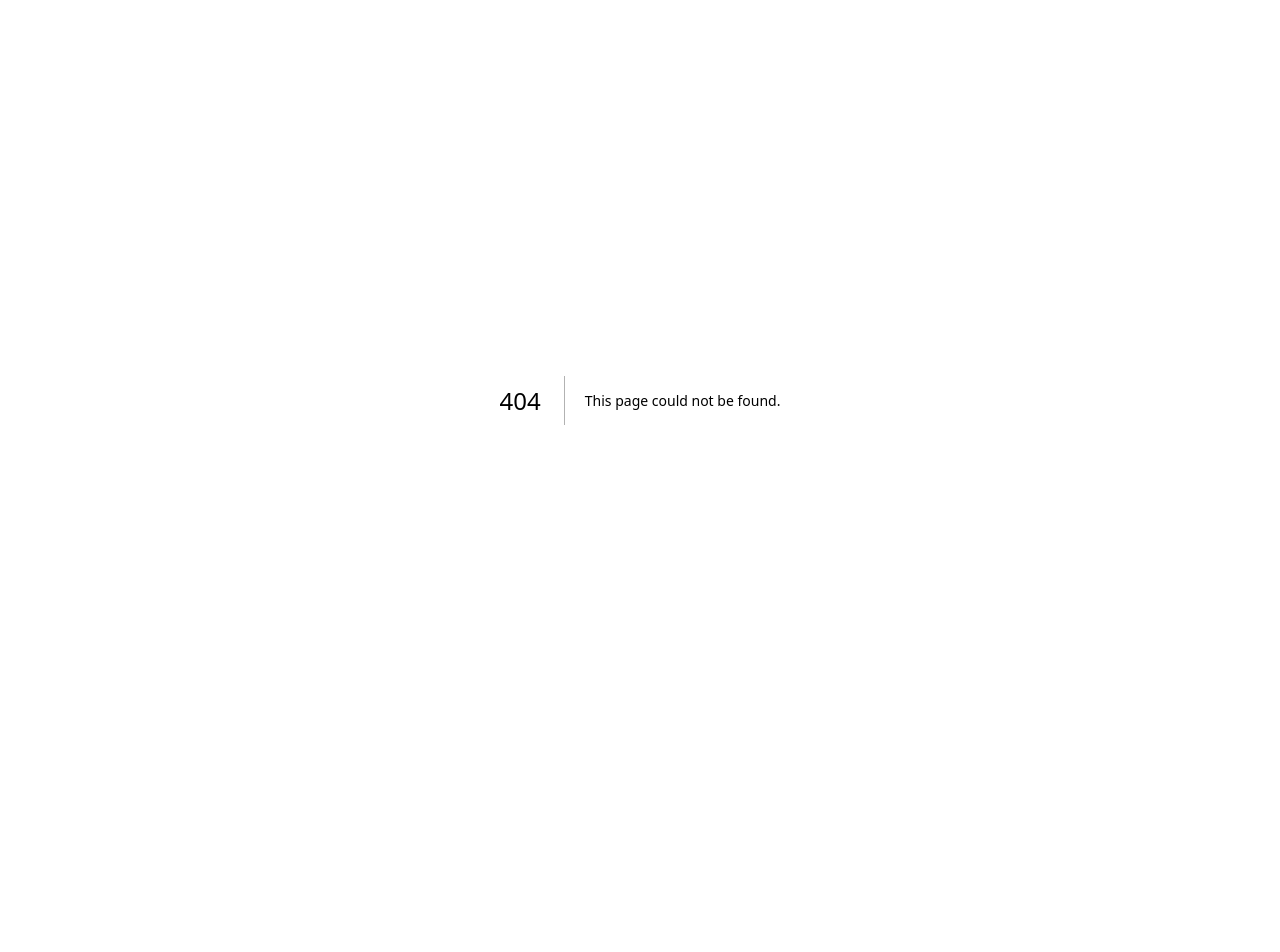
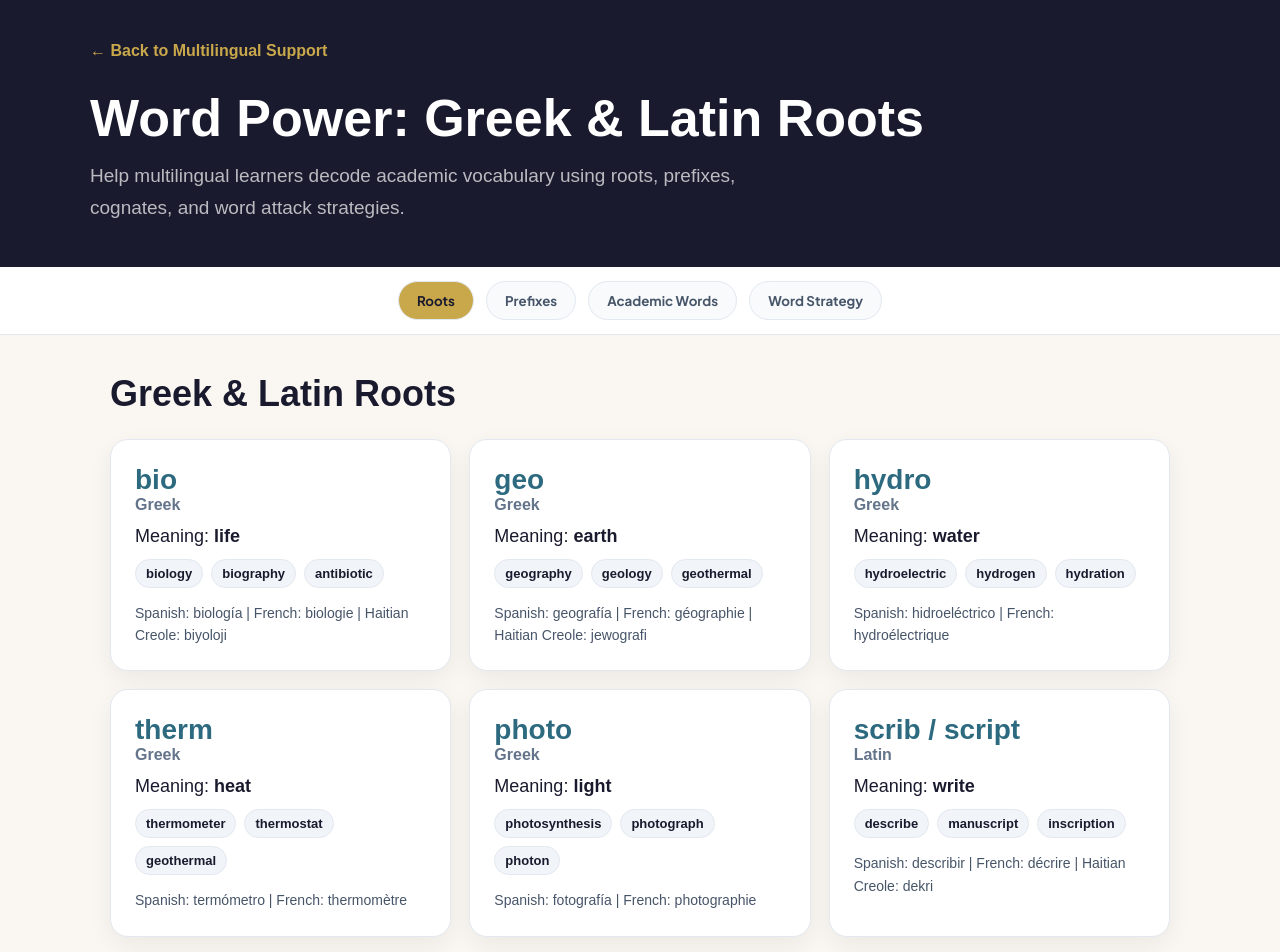
Before and after one commit to terrancevwilliams830-cloud/eduprompt-multilingual-support, a Next.js app: page /roots in a window 1280 px wide. Before the commit this address had no page. Shown: the top 952 px of the page. Before the commit the page ends 800 px from the top, so only its background shows below. Built offline with nearby package versions, Linux system fonts and the light colour scheme.

Commit message:
Create page.tsx

```diff
--- /dev/null
+++ b/app/roots/page.tsx
@@ -0,0 +1,319 @@
+"use client";
+
+import Link from "next/link";
+import { useState } from "react";
+
+const roots = [
+  {
+    root: "bio",
+    origin: "Greek",
+    meaning: "life",
+    examples: ["biology", "biography", "antibiotic"],
+    cognates: "Spanish: biología | French: biologie | Haitian Creole: biyoloji",
+  },
+  {
+    root: "geo",
+    origin: "Greek",
+    meaning: "earth",
+    examples: ["geography", "geology", "geothermal"],
+    cognates: "Spanish: geografía | French: géographie | Haitian Creole: jewografi",
+  },
+  {
+    root: "hydro",
+    origin: "Greek",
+    meaning: "water",
+    examples: ["hydroelectric", "hydrogen", "hydration"],
+    cognates: "Spanish: hidroeléctrico | French: hydroélectrique",
+  },
+  {
+    root: "therm",
+    origin: "Greek",
+    meaning: "heat",
+    examples: ["thermometer", "thermostat", "geothermal"],
+    cognates: "Spanish: termómetro | French: thermomètre",
+  },
+  {
+    root: "photo",
+    origin: "Greek",
+    meaning: "light",
+    examples: ["photosynthesis", "photograph", "photon"],
+    cognates: "Spanish: fotografía | French: photographie",
+  },
+  {
+    root: "scrib / script",
+    origin: "Latin",
+    meaning: "write",
+    examples: ["describe", "manuscript", "inscription"],
+    cognates: "Spanish: describir | French: décrire | Haitian Creole: dekri",
+  },
+  {
+    root: "dict",
+    origin: "Latin",
+    meaning: "say or tell",
+    examples: ["predict", "contradict", "dictionary"],
+    cognates: "Spanish: predecir | French: prédire",
+  },
+  {
+    root: "port",
+    origin: "Latin",
+    meaning: "carry",
+    examples: ["transport", "export", "portable"],
+    cognates: "Spanish: transportar | French: transporter",
+  },
+  {
+    root: "struct",
+    origin: "Latin",
+    meaning: "build",
+    examples: ["construct", "structure", "instruct"],
+    cognates: "Spanish: construir | French: construire",
+  },
+  {
+    root: "vis / spect",
+    origin: "Latin",
+    meaning: "see or look",
+    examples: ["visible", "inspect", "perspective"],
+    cognates: "Spanish: visible | French: visible | Haitian Creole: vizib",
+  },
+];
+
+const prefixes = [
+  { affix: "un-", meaning: "not or opposite", examples: "unclear, unknown, unlikely" },
+  { affix: "re-", meaning: "again or back", examples: "rewrite, recycle, return" },
+  { affix: "pre-", meaning: "before", examples: "preview, predict, prefix" },
+  { affix: "trans-", meaning: "across or change", examples: "transport, translate, transform" },
+  { affix: "multi-", meaning: "many", examples: "multicultural, multilingual, multiply" },
+];
+
+const academicWords = [
+  { word: "analyze", meaning: "break apart and study closely" },
+  { word: "compare", meaning: "tell how things are alike" },
+  { word: "contrast", meaning: "tell how things are different" },
+  { word: "infer", meaning: "use clues to figure out meaning" },
+  { word: "cite evidence", meaning: "use proof from the text" },
+  { word: "summarize", meaning: "tell the most important ideas briefly" },
+];
+
+export default function RootsPage() {
+  const [tab, setTab] = useState("roots");
+
+  return (
+    <main
+      style={{
+        minHeight: "100vh",
+        background: "#faf7f2",
+        fontFamily: "Arial, sans-serif",
+        color: "#1a1a2e",
+      }}
+    >
+      <header
+        style={{
+          background: "#1a1a2e",
+          color: "white",
+          padding: "42px 22px",
+        }}
+      >
+        <div style={{ maxWidth: "1100px", margin: "0 auto" }}>
+          <Link href="/" style={{ color: "#c9a84c", fontWeight: 800 }}>
+            ← Back to Multilingual Support
+          </Link>
+
+          <h1
+            style={{
+              fontSize: "52px",
+              marginTop: "28px",
+              marginBottom: "12px",
+            }}
+          >
+            Word Power: Greek & Latin Roots
+          </h1>
+
+          <p
+            style={{
+              fontSize: "19px",
+              color: "rgba(255,255,255,0.7)",
+              maxWidth: "720px",
+              lineHeight: 1.7,
+            }}
+          >
+            Help multilingual learners decode academic vocabulary using roots,
+            prefixes, cognates, and word attack strategies.
+          </p>
+        </div>
+      </header>
+
+      <nav
+        style={{
+          background: "white",
+          borderBottom: "1px solid #e2e8f0",
+          padding: "14px 20px",
+          display: "flex",
+          gap: "12px",
+          overflowX: "auto",
+          justifyContent: "center",
+          flexWrap: "wrap",
+        }}
+      >
+        {[
+          ["roots", "Roots"],
+          ["prefixes", "Prefixes"],
+          ["vocab", "Academic Words"],
+          ["strategy", "Word Strategy"],
+        ].map(([id, label]) => (
+          <button
+            key={id}
+            onClick={() => setTab(id)}
+            style={{
+              background: tab === id ? "#c9a84c" : "#f8fafc",
+              color: tab === id ? "#1a1a2e" : "#475569",
+              border: "1px solid #e2e8f0",
+              borderRadius: "999px",
+              padding: "10px 18px",
+              fontWeight: 800,
+              cursor: "pointer",
+            }}
+          >
+            {label}
+          </button>
+        ))}
+      </nav>
+
+      <section style={{ maxWidth: "1100px", margin: "0 auto", padding: "38px 20px" }}>
+        {tab === "roots" && (
+          <div>
+            <h2 style={sectionTitle}>Greek & Latin Roots</h2>
+
+            <div style={grid}>
+              {roots.map((item) => (
+                <div key={item.root} style={card}>
+                  <h3 style={{ fontSize: "28px", color: "#2d6a7f" }}>{item.root}</h3>
+                  <p style={{ fontWeight: 800, color: "#64748b" }}>{item.origin}</p>
+                  <p style={{ fontSize: "18px", margin: "12px 0" }}>
+                    Meaning: <strong>{item.meaning}</strong>
+                  </p>
+
+                  <div style={{ display: "flex", gap: "8px", flexWrap: "wrap", marginBottom: "14px" }}>
+                    {item.examples.map((example) => (
+                      <span key={example} style={chip}>
+                        {example}
+                      </span>
+                    ))}
+                  </div>
+
+                  <p style={{ fontSize: "14px", color: "#475569", lineHeight: 1.6 }}>
+                    {item.cognates}
+                  </p>
+                </div>
+              ))}
+            </div>
+          </div>
+        )}
+
+        {tab === "prefixes" && (
+          <div>
+            <h2 style={sectionTitle}>Common Prefixes</h2>
+
+            <div style={grid}>
+              {prefixes.map((item) => (
+                <div key={item.affix} style={card}>
+                  <h3 style={{ fontSize: "28px", color: "#a84c5a" }}>{item.affix}</h3>
+                  <p style={{ fontSize: "18px" }}>
+                    Meaning: <strong>{item.meaning}</strong>
+                  </p>
+                  <p style={{ color: "#64748b", marginTop: "12px" }}>
+                    Examples: {item.examples}
+                  </p>
+                </div>
+              ))}
+            </div>
+          </div>
+        )}
+
+        {tab === "vocab" && (
+          <div>
+            <h2 style={sectionTitle}>Academic Vocabulary</h2>
+
+            <div style={grid}>
+              {academicWords.map((item) => (
+                <div key={item.word} style={card}>
+                  <h3 style={{ fontSize: "26px", color: "#4c7a5a" }}>{item.word}</h3>
+                  <p style={{ color: "#475569", fontSize: "17px", lineHeight: 1.6 }}>
+                    {item.meaning}
+                  </p>
+                </div>
+              ))}
+            </div>
+          </div>
+        )}
+
+        {tab === "strategy" && (
+          <div>
+            <h2 style={sectionTitle}>5-Step Word Attack Strategy</h2>
+
+            <div style={{ display: "grid", gap: "18px" }}>
+              {[
+                "Look for the prefix.",
+                "Find the root or base word.",
+                "Look for the suffix.",
+                "Use context clues from the sentence.",
+                "Try your meaning in the sentence.",
+              ].map((step, index) => (
+                <div key={step} style={card}>
+                  <h3 style={{ color: "#c9a84c" }}>Step {index + 1}</h3>
+                  <p style={{ fontSize: "19px", color: "#475569" }}>{step}</p>
+                </div>
+              ))}
+            </div>
+
+            <div
+              style={{
+                marginTop: "28px",
+                background: "#1a1a2e",
+                color: "white",
+                padding: "28px",
+                borderRadius: "18px",
+              }}
+            >
+              <h3 style={{ color: "#c9a84c", marginBottom: "14px" }}>
+                Student Sentence Frame
+              </h3>
+              <p style={{ lineHeight: 1.8 }}>
+                I know <strong>_____</strong> means <strong>_____</strong>.
+                The word also has <strong>_____</strong>, which means{" "}
+                <strong>_____</strong>. So this word probably means{" "}
+                <strong>_____</strong>.
+              </p>
+            </div>
+          </div>
+        )}
+      </section>
+    </main>
+  );
+}
+
+const sectionTitle: React.CSSProperties = {
+  fontSize: "36px",
+  marginBottom: "24px",
+};
+
+const grid: React.CSSProperties = {
+  display: "grid",
+  gridTemplateColumns: "repeat(auto-fit, minmax(260px, 1fr))",
+  gap: "18px",
+};
+
+const card: React.CSSProperties = {
+  background: "white",
+  border: "1px solid #e2e8f0",
+  borderRadius: "18px",
+  padding: "24px",
+  boxShadow: "0 8px 24px rgba(15,23,42,0.06)",
+};
+
+const chip: React.CSSProperties = {
+  background: "#f1f5f9",
+  border: "1px solid #e2e8f0",
+  padding: "6px 10px",
+  borderRadius: "999px",
+  fontSize: "13px",
+  fontWeight: 700,
+};
```
